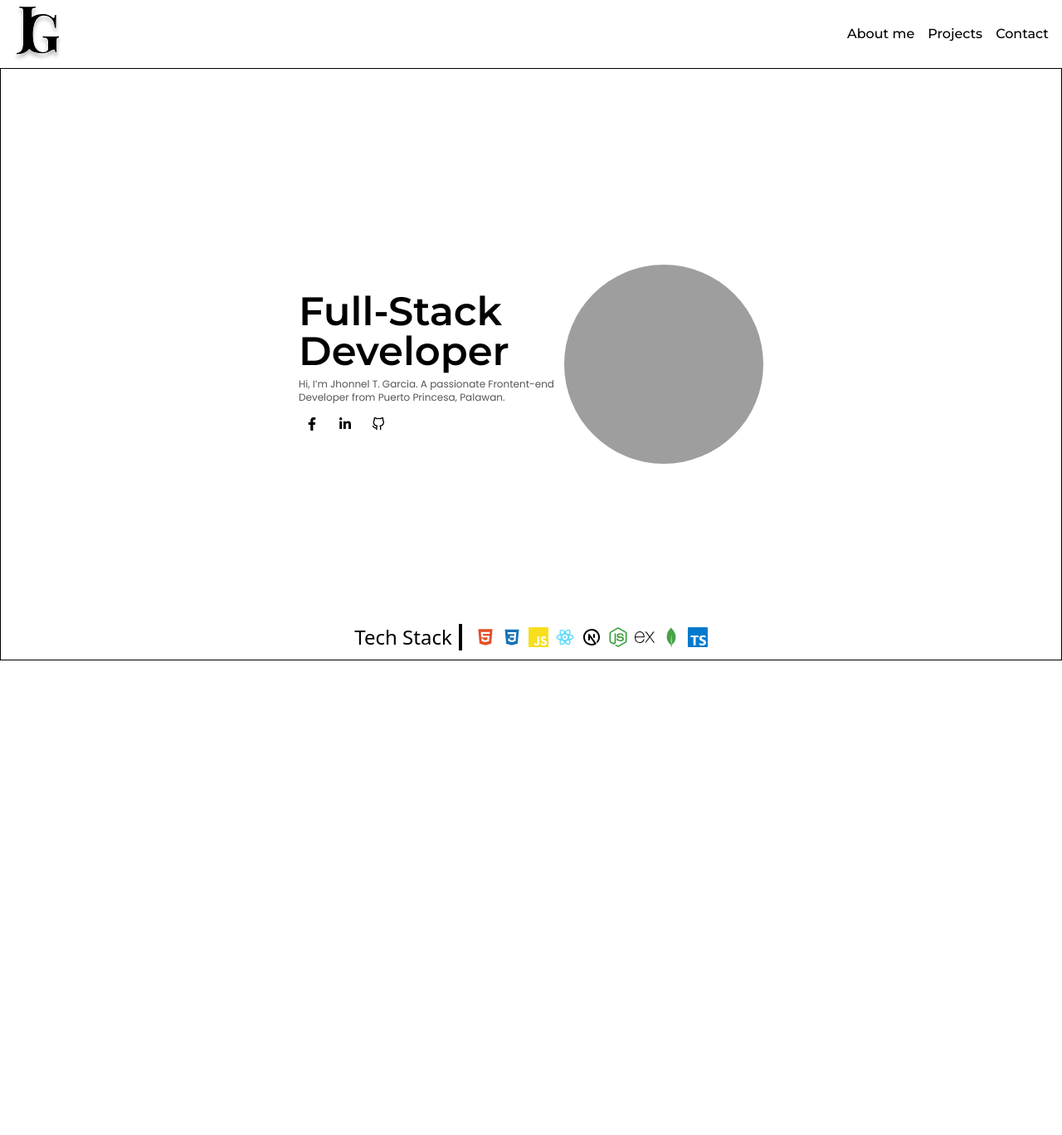
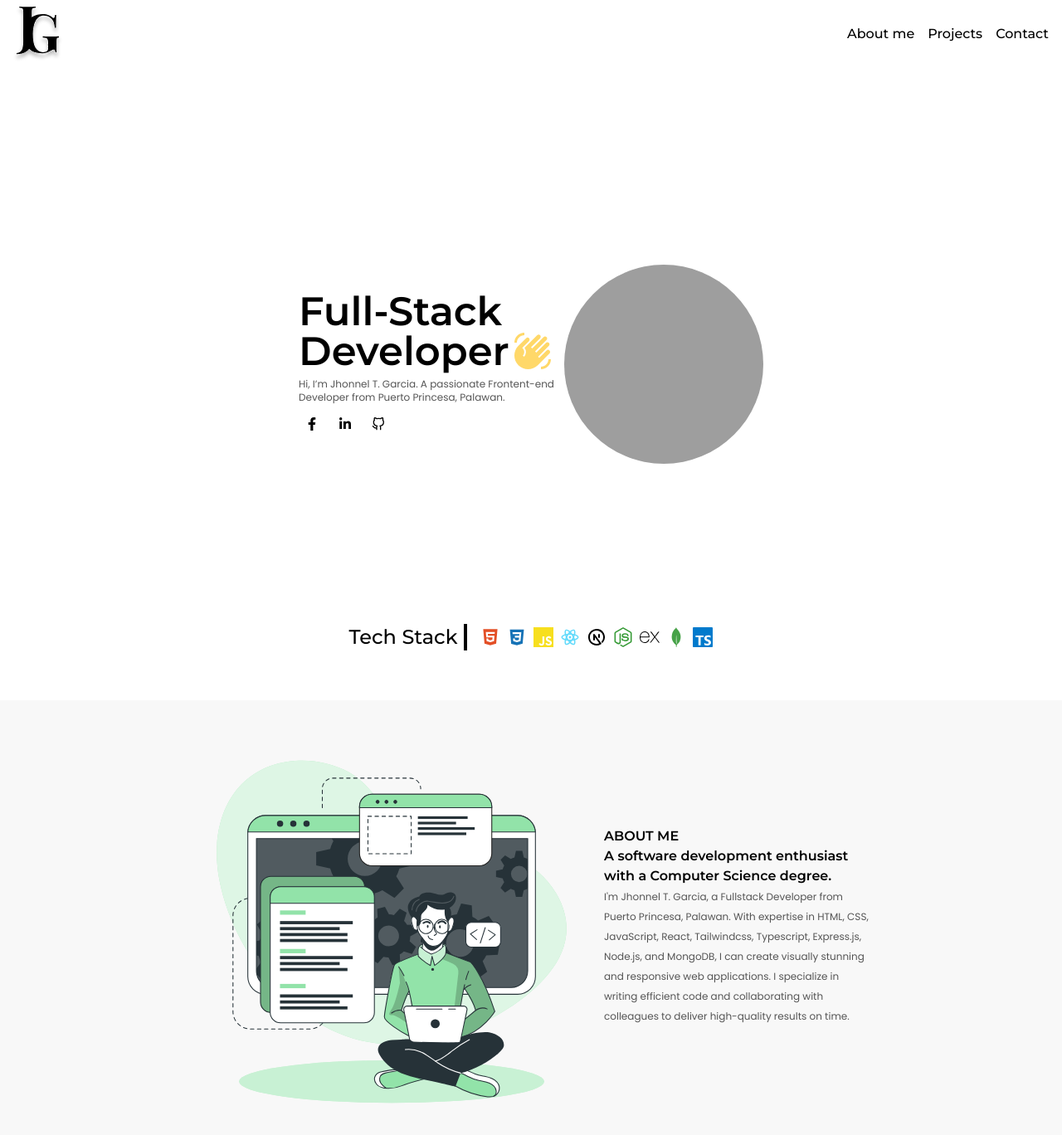
Before and after one commit to LilJho/portolio-final, a React (Create React App) app: page / in a window 1280 px wide. Shown: the top 1368 px of the page at 83% size. Before the commit the page ends 800 px from the top, so only its background shows below. Built offline with nearby package versions, Linux system fonts and the light colour scheme; grey boxes are pictures that could not be loaded.

Commit message:
added about me section

```diff
--- a/src/App.js
+++ b/src/App.js
@@ -1,3 +1,4 @@
+import Aboutme from "./components/Aboutme";
 import Herosection from "./components/Herosection";
 import Navbar from "./components/Navbar";
 
@@ -6,6 +7,7 @@ function App() {
     <div>
       <Navbar />
       <Herosection />
+      <Aboutme />
     </div>
   );
 }
--- /dev/null
+++ b/src/components/Aboutme.js
@@ -0,0 +1,27 @@
+import aboutsvg from "../assets/about.svg";
+
+const Aboutme = () => {
+  return (
+    <section className="flex justify-center items-center gap-4 py-8 my-12 w-full bg-[#F8F8F8]">
+      <img
+        src={aboutsvg}
+        alt="A man developing web applications and softwares"
+        className="w-[30rem] h-[30rem]"
+      />
+      <div className="max-w-[20rem] font-montserrat font-semibold">
+        <h4>ABOUT ME</h4>
+        <p>A software development enthusiast with a Computer Science degree.</p>
+        <span className="text-xs font-poppins text-[#555555] font-normal">
+          I'm Jhonnel T. Garcia, a Fullstack Developer from Puerto Princesa,
+          Palawan. With expertise in HTML, CSS, JavaScript, React, Tailwindcss,
+          Typescript, Express.js, Node.js, and MongoDB, I can create visually
+          stunning and responsive web applications. I specialize in writing
+          efficient code and collaborating with colleagues to deliver
+          high-quality results on time.
+        </span>
+      </div>
+    </section>
+  );
+};
+
+export default Aboutme;
--- a/src/components/Herosection.js
+++ b/src/components/Herosection.js
@@ -11,25 +11,34 @@ import {
 import { RiReactjsLine } from "react-icons/ri";
 import { TbBrandNextjs } from "react-icons/tb";
 import { FaNodeJs } from "react-icons/fa";
+import { MdWavingHand } from "react-icons/md";
 
 const Herosection = () => {
   return (
-    <main className="border border-black w-full min-h-[calc(100vh-86px)] flex flex-col justify-center items-center">
+    <main className=" w-full min-h-[calc(100vh-86px)] flex flex-col justify-center items-center">
       <div className="flex justify-center items-center">
         <div className="max-w-[20rem] font-montserrat flex flex-col gap-2">
-          <h1 className="text-5xl font-semibold">Full-Stack Developer</h1>
+          <div className="flex text-5xl">
+            <h1 className="font-semibold">
+              Full-Stack{" "}
+              <span className="flex gap-1">
+                Developer
+                <MdWavingHand className="text-[#FFD869]" />
+              </span>
+            </h1>
+          </div>
           <p className="text-[#555555] font-poppins text-xs">
             Hi, I’m Jhonnel T. Garcia. A passionate Frontent-end Developer from
             Puerto Princesa, Palawan.
           </p>
           <ul className="flex gap-2">
-            <li className="w-8 h-8 flex justify-center items-center rounded-full hover:bg-blue-500 hover:text-white">
+            <li className="w-8 h-8 flex justify-center items-center rounded-full hover:bg-[#1877F2] hover:text-white">
               <FaFacebookF />
             </li>
-            <li className="w-8 h-8 flex justify-center items-center rounded-full hover:bg-blue-500 hover:text-white">
+            <li className="w-8 h-8 flex justify-center items-center rounded-full hover:bg-[#0A66C2] hover:text-white">
               <FaLinkedinIn />
             </li>
-            <li className="w-8 h-8 flex justify-center items-center rounded-full hover:bg-blue-500 hover:text-white">
+            <li className="w-8 h-8 flex justify-center items-center rounded-full hover:bg-[#181717] hover:text-white">
               <FiGithub />
             </li>
           </ul>
@@ -41,7 +50,9 @@ const Herosection = () => {
         />
       </div>
       <div className="flex justify-center items-center gap-4 absolute bottom-4 text-2xl">
-        <p className="border-r-4 border-black pr-2">Tech Stack</p>
+        <p className="border-r-4 border-black pr-2 font-montserrat font-medium">
+          Tech Stack
+        </p>
         <ul className="flex gap-2">
           <li className="text-[#E34F26] hover:scale-[1.2]">
             <AiFillHtml5 />
```
Also changed, not shown: src/assets/about.svg (added).
